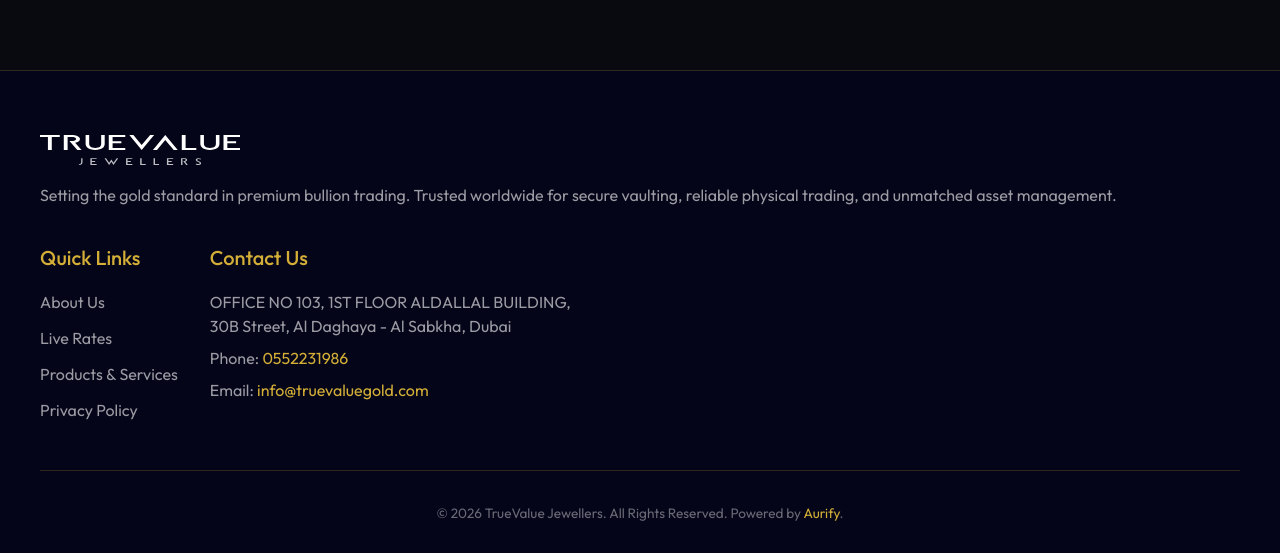
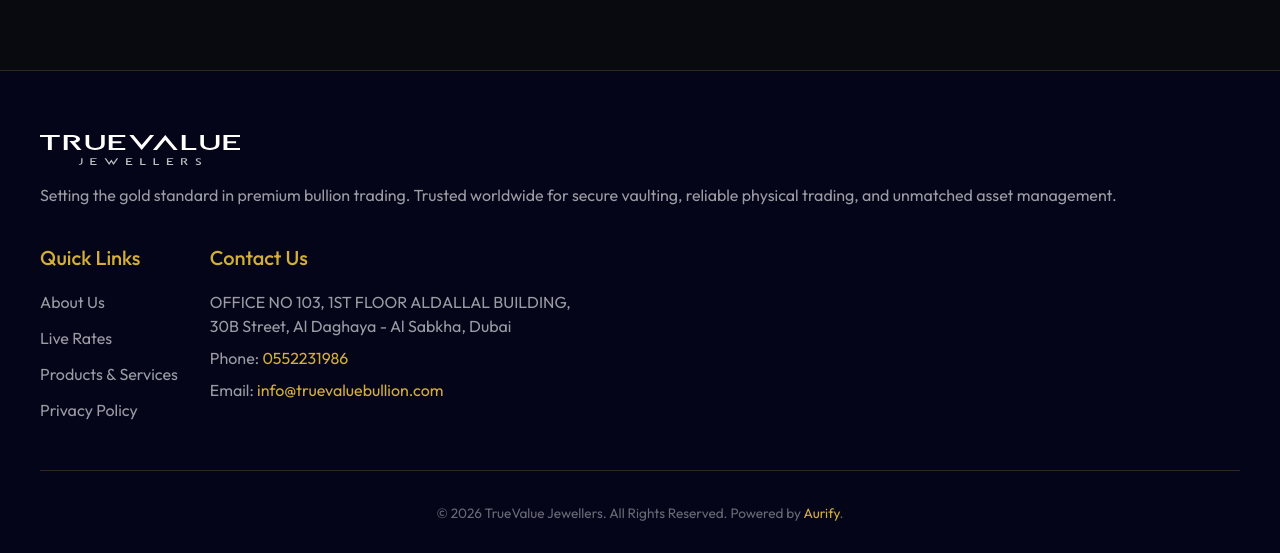
Before and after one commit to AurifyAE/TrueValue-Website, a React (Vite) app: page / in a window 1280 px wide. Shown: the part 1409-1962 px from the top of the page. Built offline with nearby package versions, Linux system fonts and the light colour scheme.

Commit message:
mail  changes

```diff
--- a/src/components/website/WebsiteFooter.jsx
+++ b/src/components/website/WebsiteFooter.jsx
@@ -1,38 +1,67 @@
-import React from 'react';
-import { Box, Typography, Grid, Divider } from '@mui/material';
-import DiamondIcon from '@mui/icons-material/Diamond';
+import React from "react";
+import { Box, Typography, Grid, Divider } from "@mui/material";
+import DiamondIcon from "@mui/icons-material/Diamond";
 
 const WebsiteFooter = () => {
   return (
-    <Box id="contact" sx={{ background: '#05051a', padding: '4rem 2rem 2rem 2rem', borderTop: '1px solid rgba(212, 175, 55, 0.2)' }}>
-      <Box sx={{ maxWidth: '1200px', margin: '0 auto' }}>
-        <Grid container spacing={4} sx={{ marginBottom: '3rem' }}>
-
+    <Box
+      id="contact"
+      sx={{
+        background: "#05051a",
+        padding: "4rem 2rem 2rem 2rem",
+        borderTop: "1px solid rgba(212, 175, 55, 0.2)",
+      }}
+    >
+      <Box sx={{ maxWidth: "1200px", margin: "0 auto" }}>
+        <Grid container spacing={4} sx={{ marginBottom: "3rem" }}>
           <Grid item xs={12} md={4}>
-            <Box sx={{ display: 'flex', alignItems: 'center', gap: 1, marginBottom: 2 }}>
+            <Box
+              sx={{
+                display: "flex",
+                alignItems: "center",
+                gap: 1,
+                marginBottom: 2,
+              }}
+            >
               <Box
                 component="img"
                 src="/images/logo.svg"
                 alt="TrueValue Jewellers"
                 sx={{
-                  width: '200px',
-                  height: 'auto',
-                  objectFit: 'contain',
+                  width: "200px",
+                  height: "auto",
+                  objectFit: "contain",
                 }}
               />
             </Box>
-            <Typography sx={{ color: 'rgba(255,255,255,0.6)', lineHeight: 1.8 }}>
-              Setting the gold standard in premium bullion trading. Trusted worldwide for secure vaulting, reliable physical trading, and unmatched asset management.
+            <Typography
+              sx={{ color: "rgba(255,255,255,0.6)", lineHeight: 1.8 }}
+            >
+              Setting the gold standard in premium bullion trading. Trusted
+              worldwide for secure vaulting, reliable physical trading, and
+              unmatched asset management.
             </Typography>
           </Grid>
 
           <Grid item xs={12} md={4}>
-            <Typography variant="h6" sx={{ color: '#D4AF37', marginBottom: 2 }}>
+            <Typography variant="h6" sx={{ color: "#D4AF37", marginBottom: 2 }}>
               Quick Links
             </Typography>
-            <Box sx={{ display: 'flex', flexDirection: 'column', gap: 1.5 }}>
-              {['About Us', 'Live Rates', 'Products & Services', 'Privacy Policy'].map((link) => (
-                <Typography key={link} sx={{ color: 'rgba(255,255,255,0.6)', cursor: 'pointer', '&:hover': { color: '#D4AF37' } }}>
+            <Box sx={{ display: "flex", flexDirection: "column", gap: 1.5 }}>
+              {[
+                "About Us",
+                "Live Rates",
+                "Products & Services",
+                "Privacy Policy",
+              ].map((link) => (
+                <Typography
+                  key={link}
+                  sx={{
+                    color: "rgba(255,255,255,0.6)",
+                    cursor: "pointer",
+                    "&:hover": { color: "#D4AF37" },
+                  }}
+                >
                   {link}
                 </Typography>
               ))}
@@ -40,28 +69,51 @@
           </Grid>
 
           <Grid item xs={12} md={4}>
-            <Typography variant="h6" sx={{ color: '#D4AF37', marginBottom: 2 }}>
+            <Typography variant="h6" sx={{ color: "#D4AF37", marginBottom: 2 }}>
               Contact Us
             </Typography>
-            <Typography sx={{ color: 'rgba(255,255,255,0.6)', marginBottom: 1 }}>
-              OFFICE NO 103, 1ST FLOOR ALDALLAL BUILDING,<br/>
+            <Typography
+              sx={{ color: "rgba(255,255,255,0.6)", marginBottom: 1 }}
+            >
+              OFFICE NO 103, 1ST FLOOR ALDALLAL BUILDING,
+              <br />
               30B Street, Al Daghaya - Al Sabkha, Dubai
             </Typography>
-            <Typography sx={{ color: 'rgba(255,255,255,0.6)', marginBottom: 1 }}>
-              Phone: <span style={{ color: '#D4AF37' }}>0552231986</span>
+            <Typography
+              sx={{ color: "rgba(255,255,255,0.6)", marginBottom: 1 }}
+            >
+              Phone:{" "}
+              <a
+                href="tel:0552231986"
+                style={{ color: "#D4AF37", textDecoration: "none" }}
+              >
+                0552231986
+              </a>
             </Typography>
-            <Typography sx={{ color: 'rgba(255,255,255,0.6)' }}>
-              Email: <span style={{ color: '#D4AF37' }}>info@truevaluegold.com</span>
+
+            <Typography sx={{ color: "rgba(255,255,255,0.6)" }}>
+              Email:{" "}
+              <a
+                href="mailto:info@truevaluebullion.com"
+                style={{ color: "#D4AF37", textDecoration: "none" }}
+              >
+                info@truevaluebullion.com
+              </a>
             </Typography>
           </Grid>
-
         </Grid>
 
-        <Divider sx={{ borderColor: 'rgba(212, 175, 55, 0.2)', marginBottom: '2rem' }} />
+        <Divider
+          sx={{ borderColor: "rgba(212, 175, 55, 0.2)", marginBottom: "2rem" }}
+        />
 
-        <Box sx={{ textAlign: 'center' }}>
-          <Typography sx={{ color: 'rgba(255,255,255,0.4)', fontSize: '0.85rem' }}>
-            © {new Date().getFullYear()} TrueValue Jewellers. All Rights Reserved. Powered by <span style={{ color: '#D4AF37' }}>Aurify</span>.
+        <Box sx={{ textAlign: "center" }}>
+          <Typography
+            sx={{ color: "rgba(255,255,255,0.4)", fontSize: "0.85rem" }}
+          >
+            © {new Date().getFullYear()} TrueValue Jewellers. All Rights
+            Reserved. Powered by{" "}
+            <span style={{ color: "#D4AF37" }}>Aurify</span>.
           </Typography>
         </Box>
       </Box>
```
